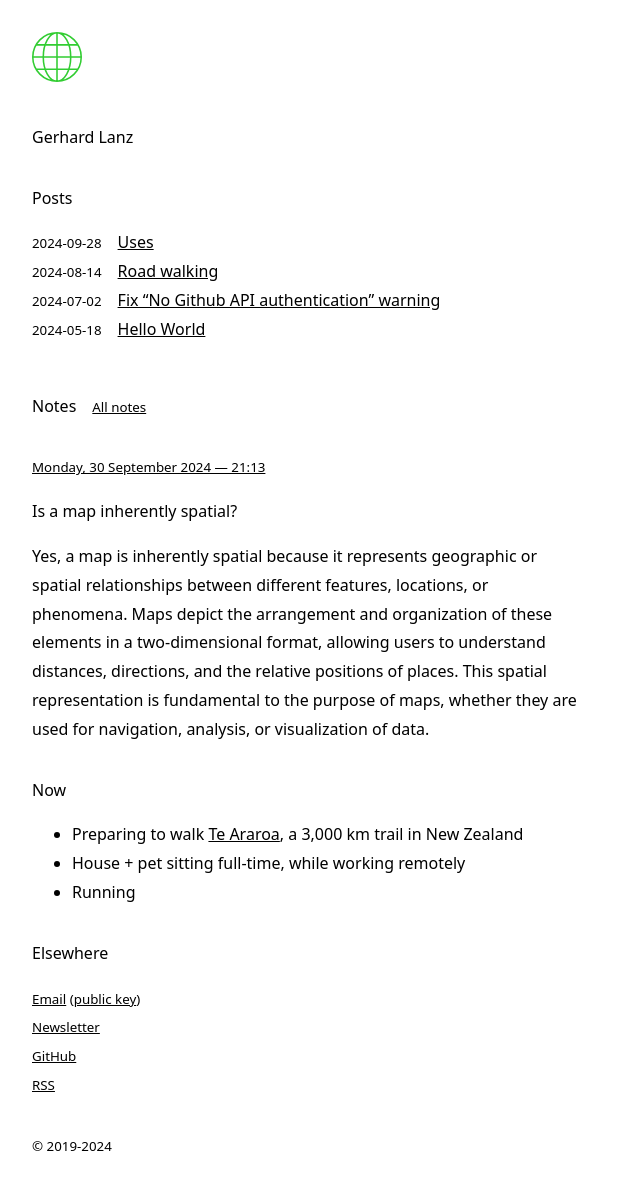
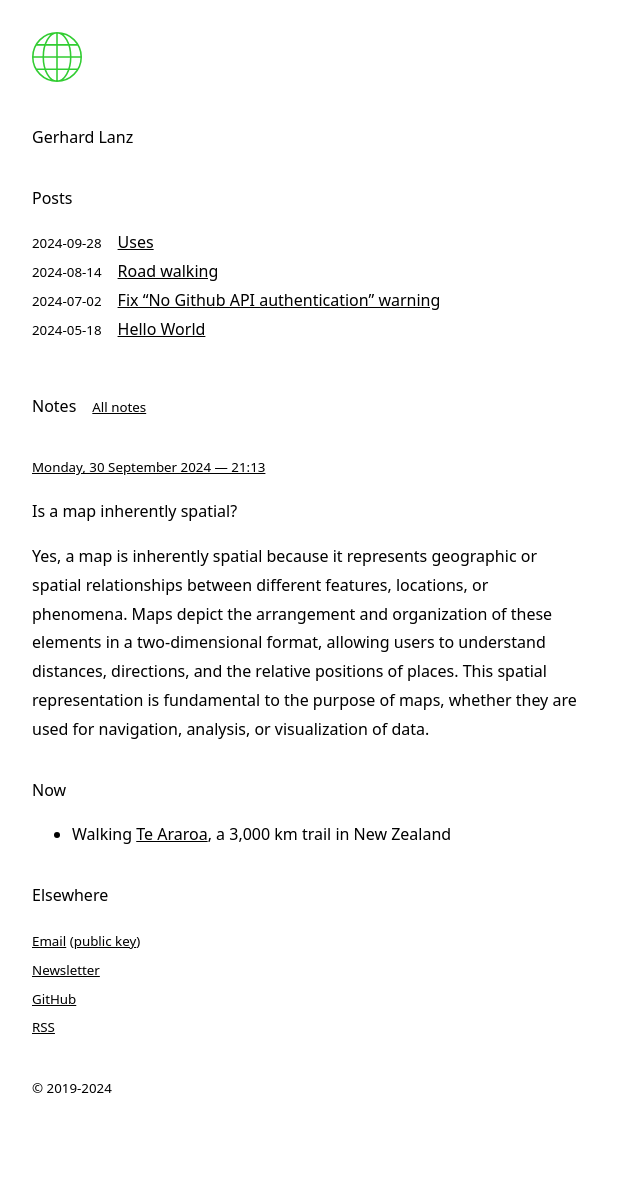
Before and after one commit to gerhardlanz/gerhardla.nz, a Jekyll site: the page built from index.html, in a window 1280 px wide. Shown: the whole page, without its empty margins (0-640 px from the left). Built offline with Jekyll 4.4.1, drawn with Linux system fonts in a browser that asks for light colours; after the commit the page ends 1134 px from its top, so only the background shows below that.

Commit message:
feat: update now

```diff
--- a/index.html
+++ b/index.html
@@ -26,9 +26,7 @@ permalink: /
 <h2>Now</h2>
 
 <ul>
-    <li>Preparing to walk <a href="https://www.teararoa.org.nz">Te Araroa</a>, a 3,000 km trail in New Zealand</li>
-    <li>House + pet sitting full-time, while working remotely</li>
-    <li>Running</li>
+    <li>Walking <a href="https://www.teararoa.org.nz">Te Araroa</a>, a 3,000 km trail in New Zealand</li>
 </ul>
 
 <h2>Elsewhere</h2>
```
